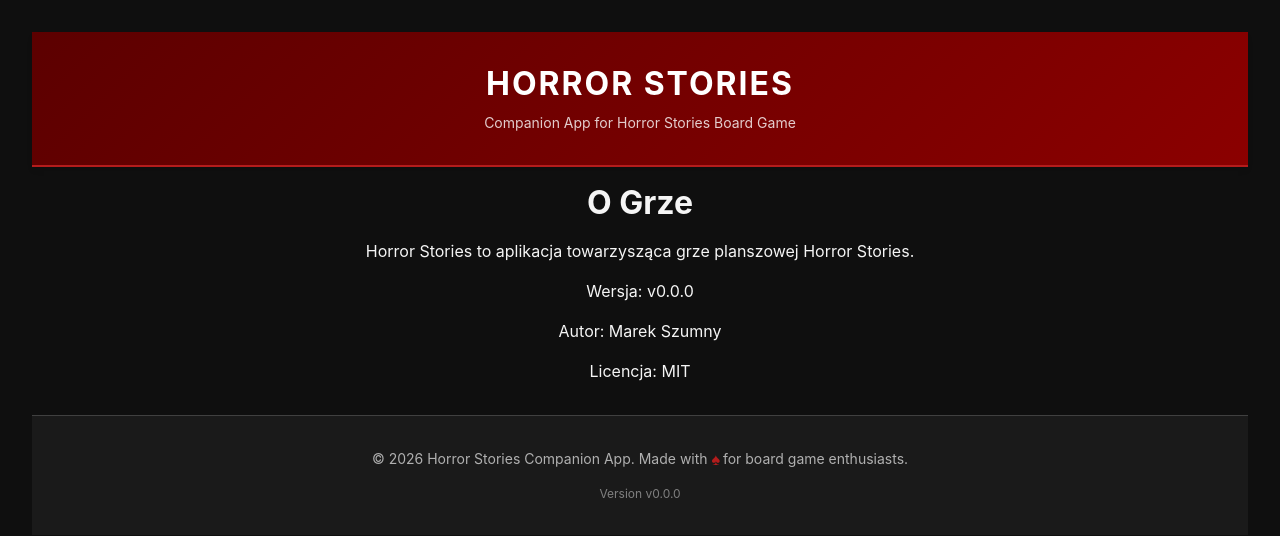
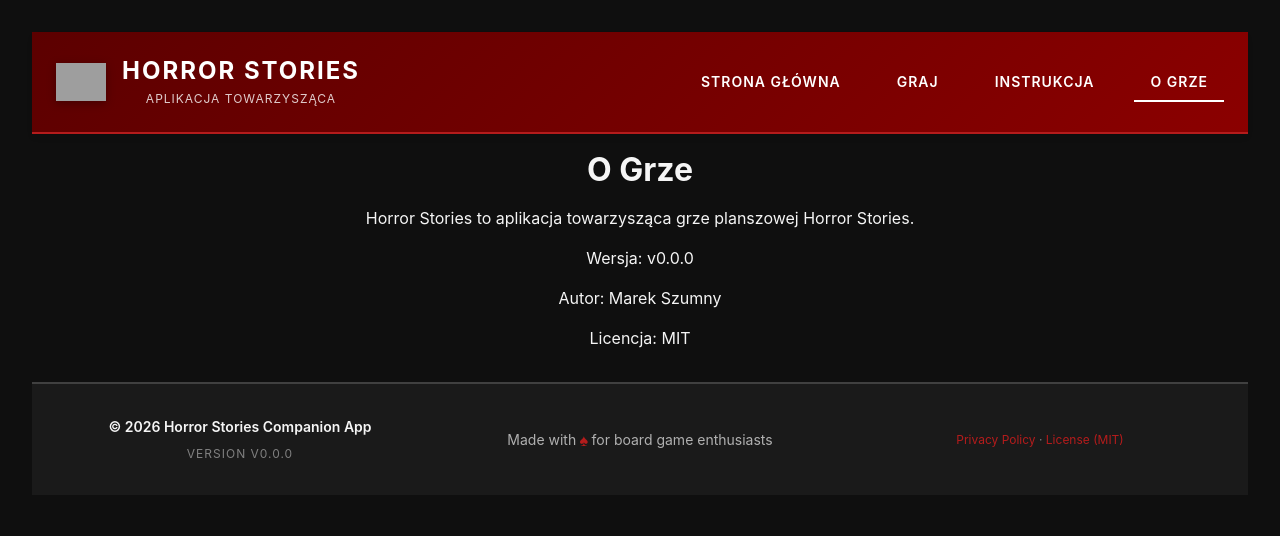
Before and after one commit to lukmarcus/horror-stories, a React (Vite) app: page /about in a window 1280 px wide. Shown: the top 536 px of the page. Built offline with nearby package versions, Linux system fonts and the light colour scheme; grey boxes are pictures that could not be loaded.

Commit message:
feat: Enhance Button, Header, and Footer components with variants and navigation

```diff
--- a/src/components/common/Button.tsx
+++ b/src/components/common/Button.tsx
@@ -2,7 +2,7 @@ import React from "react";
 import "./Button.css";
 
 export interface ButtonProps extends React.ButtonHTMLAttributes<HTMLButtonElement> {
-  variant?: "primary" | "secondary" | "danger";
+  variant?: "primary" | "secondary" | "danger" | "outline" | "text";
   size?: "sm" | "md" | "lg";
   isLoading?: boolean;
   children: React.ReactNode;
--- a/src/components/common/Footer.css
+++ b/src/components/common/Footer.css
@@ -1,8 +1,11 @@
 .footer {
   background-color: var(--color-surface);
-  border-top: 1px solid var(--color-border);
+  border-top: 2px solid var(--color-border);
   padding: var(--spacing-xl) var(--spacing-lg);
   margin-top: auto;
+  position: relative;
+  bottom: 0;
+  width: 100%;
 }
 
 .footer__container {
@@ -11,14 +14,39 @@
 }
 
 .footer__content {
+  display: grid;
+  grid-template-columns: 1fr 1fr 1fr;
+  gap: var(--spacing-xl);
+  align-items: center;
+}
+
+.footer__section {
   display: flex;
   flex-direction: column;
-  align-items: center;
+  gap: var(--spacing-sm);
   text-align: center;
-  gap: var(--spacing-md);
+
+  &--right {
+    text-align: right;
+  }
 }
 
 .footer__text {
+  font-size: var(--font-size-sm);
+  color: var(--color-text);
+  margin: 0;
+  font-weight: var(--font-weight-semibold);
+}
+
+.footer__version {
+  font-size: var(--font-size-xs);
+  color: var(--color-text-muted);
+  margin: 0;
+  text-transform: uppercase;
+  letter-spacing: 1px;
+}
+
+.footer__credit {
   font-size: var(--font-size-sm);
   color: var(--color-text-secondary);
   margin: 0;
@@ -30,10 +58,21 @@
   animation: pulse 1.5s ease-in-out infinite;
 }
 
-.footer__version {
+.footer__legal {
   font-size: var(--font-size-xs);
   color: var(--color-text-muted);
   margin: 0;
+}
+
+.footer__link {
+  color: var(--color-primary-light);
+  text-decoration: none;
+  transition: color var(--transition-base);
+
+  &:hover {
+    color: white;
+    text-decoration: underline;
+  }
 }
 
 @keyframes pulse {
@@ -46,3 +85,14 @@
     transform: scale(1.2);
   }
 }
+
+@media (max-width: 768px) {
+  .footer__content {
+    grid-template-columns: 1fr;
+    gap: var(--spacing-lg);
+  }
+
+  .footer__section--right {
+    text-align: center;
+  }
+}
--- a/src/components/common/Footer.tsx
+++ b/src/components/common/Footer.tsx
@@ -5,18 +5,38 @@ export interface FooterProps {
   version?: string;
 }
 
-export const Footer: React.FC<FooterProps> = ({ version = "v0.0.0" }) => {
+export const Footer: React.FC<FooterProps> = ({ version = "v0.0.1" }) => {
   const currentYear = new Date().getFullYear();
 
   return (
     <footer className="footer">
       <div className="footer__container">
         <div className="footer__content">
-          <p className="footer__text">
-            © {currentYear} Horror Stories Companion App. Made with{" "}
-            <span className="footer__heart">♠</span> for board game enthusiasts.
-          </p>
-          <p className="footer__version">Version {version}</p>
+          <div className="footer__section">
+            <p className="footer__text">
+              © {currentYear} Horror Stories Companion App
+            </p>
+            <p className="footer__version">Version {version}</p>
+          </div>
+
+          <div className="footer__section">
+            <p className="footer__credit">
+              Made with <span className="footer__heart">♠</span> for board game
+              enthusiasts
+            </p>
+          </div>
+
+          <div className="footer__section footer__section--right">
+            <p className="footer__legal">
+              <a href="#" className="footer__link">
+                Privacy Policy
+              </a>
+              {" · "}
+              <a href="#" className="footer__link">
+                License (MIT)
+              </a>
+            </p>
+          </div>
         </div>
       </div>
     </footer>
--- a/src/components/common/Header.css
+++ b/src/components/common/Header.css
@@ -4,27 +4,111 @@
     var(--color-primary-dark) 0%,
     var(--color-primary) 100%
   );
-  padding: var(--spacing-xl) var(--spacing-lg);
+  padding: var(--spacing-lg) var(--spacing-lg);
   border-bottom: 2px solid var(--color-primary-light);
   box-shadow: var(--shadow-md);
+  position: sticky;
+  top: 0;
+  z-index: 100;
 }
 
 .header__container {
   max-width: 1200px;
   margin: 0 auto;
+  display: flex;
+  align-items: center;
+  justify-content: space-between;
+  gap: var(--spacing-xl);
+}
+
+.header__logo-section {
+  display: flex;
+  align-items: center;
+  gap: var(--spacing-md);
+  text-decoration: none;
+  flex-shrink: 0;
+}
+
+.header__logo {
+  width: 50px;
+  height: 50px;
+  object-fit: contain;
+  filter: drop-shadow(0 2px 4px rgba(0, 0, 0, 0.3));
+}
+
+.header__branding {
+  display: flex;
+  flex-direction: column;
+  gap: var(--spacing-xs);
 }
 
 .header__title {
   color: white;
-  font-size: var(--font-size-3xl);
-  margin-bottom: var(--spacing-sm);
+  font-size: var(--font-size-2xl);
+  margin: 0;
   text-transform: uppercase;
   letter-spacing: 2px;
+  font-weight: var(--font-weight-bold);
 }
 
 .header__subtitle {
   color: rgba(255, 255, 255, 0.8);
-  font-size: var(--font-size-sm);
+  font-size: var(--font-size-xs);
   margin: 0;
   font-weight: var(--font-weight-normal);
+  text-transform: uppercase;
+  letter-spacing: 1px;
 }
+
+.header__nav {
+  display: flex;
+  gap: var(--spacing-lg);
+  flex-wrap: wrap;
+  justify-content: flex-end;
+}
+
+.header__nav-link {
+  color: white;
+  text-decoration: none;
+  font-size: var(--font-size-sm);
+  font-weight: var(--font-weight-semibold);
+  padding: var(--spacing-sm) var(--spacing-md);
+  border-bottom: 2px solid transparent;
+  transition: all var(--transition-base);
+  text-transform: uppercase;
+  letter-spacing: 1px;
+
+  &:hover {
+    color: var(--color-text);
+    border-bottom-color: white;
+  }
+
+  &.header__nav-link--active {
+    border-bottom-color: white;
+    color: white;
+  }
+}
+
+@media (max-width: 768px) {
+  .header__container {
+    flex-direction: column;
+    justify-content: center;
+    align-items: center;
+  }
+
+  .header__logo-section {
+    width: 100%;
+    justify-content: center;
+  }
+
+  .header__nav {
+    width: 100%;
+    justify-content: center;
+    gap: var(--spacing-md);
+  }
+
+  .header__nav-link {
+    padding: var(--spacing-xs) var(--spacing-sm);
+    font-size: var(--font-size-xs);
+  }
+}
--- a/src/components/common/Header.tsx
+++ b/src/components/common/Header.tsx
@@ -1,4 +1,5 @@
 import React from "react";
+import { Link, useLocation } from "react-router-dom";
 import "./Header.css";
 
 export interface HeaderProps {
@@ -6,13 +7,51 @@ export interface HeaderProps {
 }
 
 export const Header: React.FC<HeaderProps> = ({ title = "Horror Stories" }) => {
+  const location = useLocation();
+
+  const isActive = (path: string) => location.pathname === path;
+
   return (
     <header className="header">
       <div className="header__container">
-        <h1 className="header__title">{title}</h1>
-        <p className="header__subtitle">
-          Companion App for Horror Stories Board Game
-        </p>
+        <Link to="/" className="header__logo-section">
+          <img
+            src="/assets/images/logo.png"
+            alt="Horror Stories"
+            className="header__logo"
+          />
+          <div className="header__branding">
+            <h1 className="header__title">{title}</h1>
+            <p className="header__subtitle">Aplikacja towarzysząca</p>
+          </div>
+        </Link>
+
+        <nav className="header__nav">
+          <Link
+            to="/"
+            className={`header__nav-link ${isActive("/") ? "header__nav-link--active" : ""}`}
+          >
+            Strona główna
+          </Link>
+          <Link
+            to="/scenarios"
+            className={`header__nav-link ${isActive("/scenarios") ? "header__nav-link--active" : ""}`}
+          >
+            Graj
+          </Link>
+          <Link
+            to="/instructions"
+            className={`header__nav-link ${isActive("/instructions") ? "header__nav-link--active" : ""}`}
+          >
+            Instrukcja
+          </Link>
+          <Link
+            to="/about"
+            className={`header__nav-link ${isActive("/about") ? "header__nav-link--active" : ""}`}
+          >
+            O grze
+          </Link>
+        </nav>
       </div>
     </header>
   );
```
Also changed, not shown: src/components/common/Button.css (+28 -0 lines).
